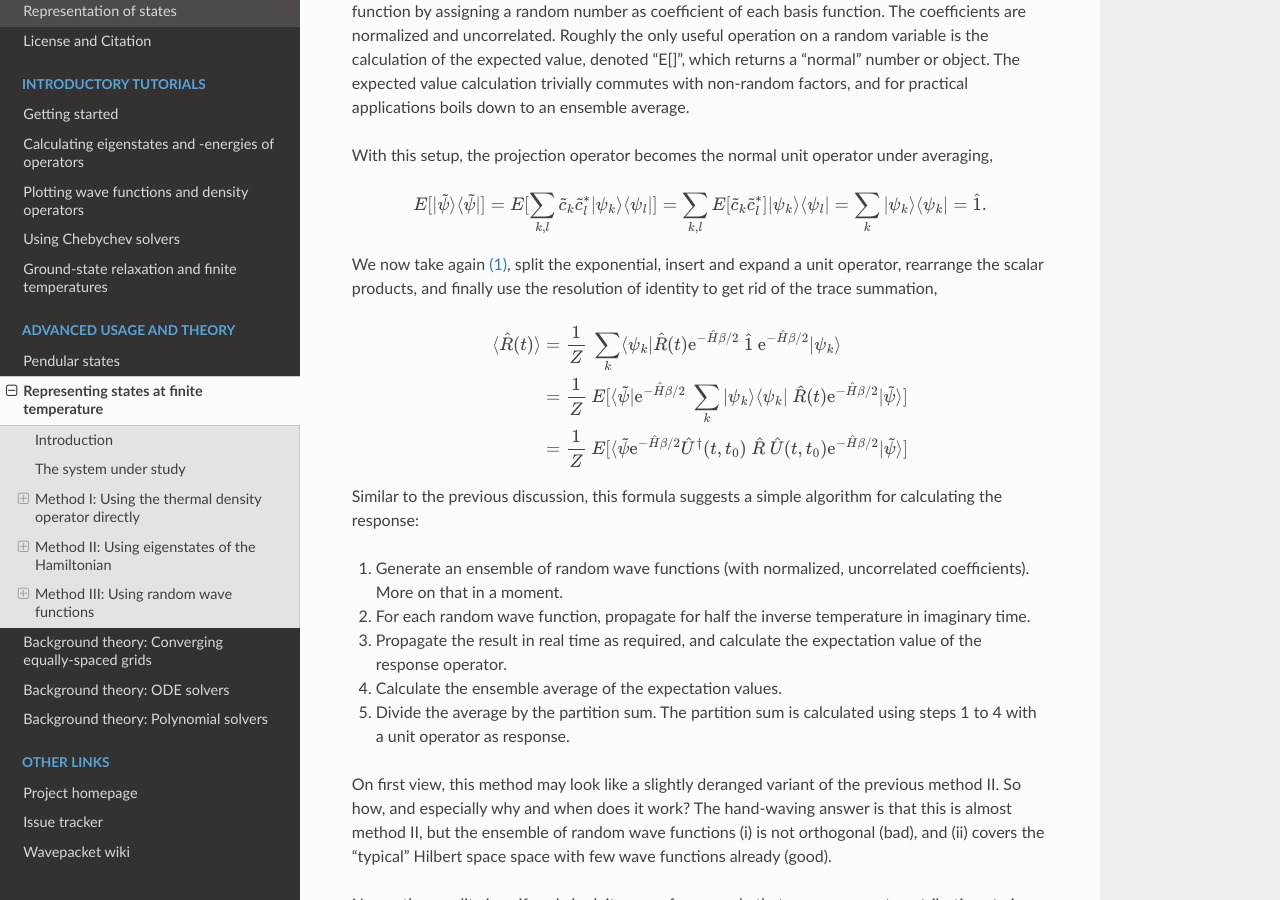
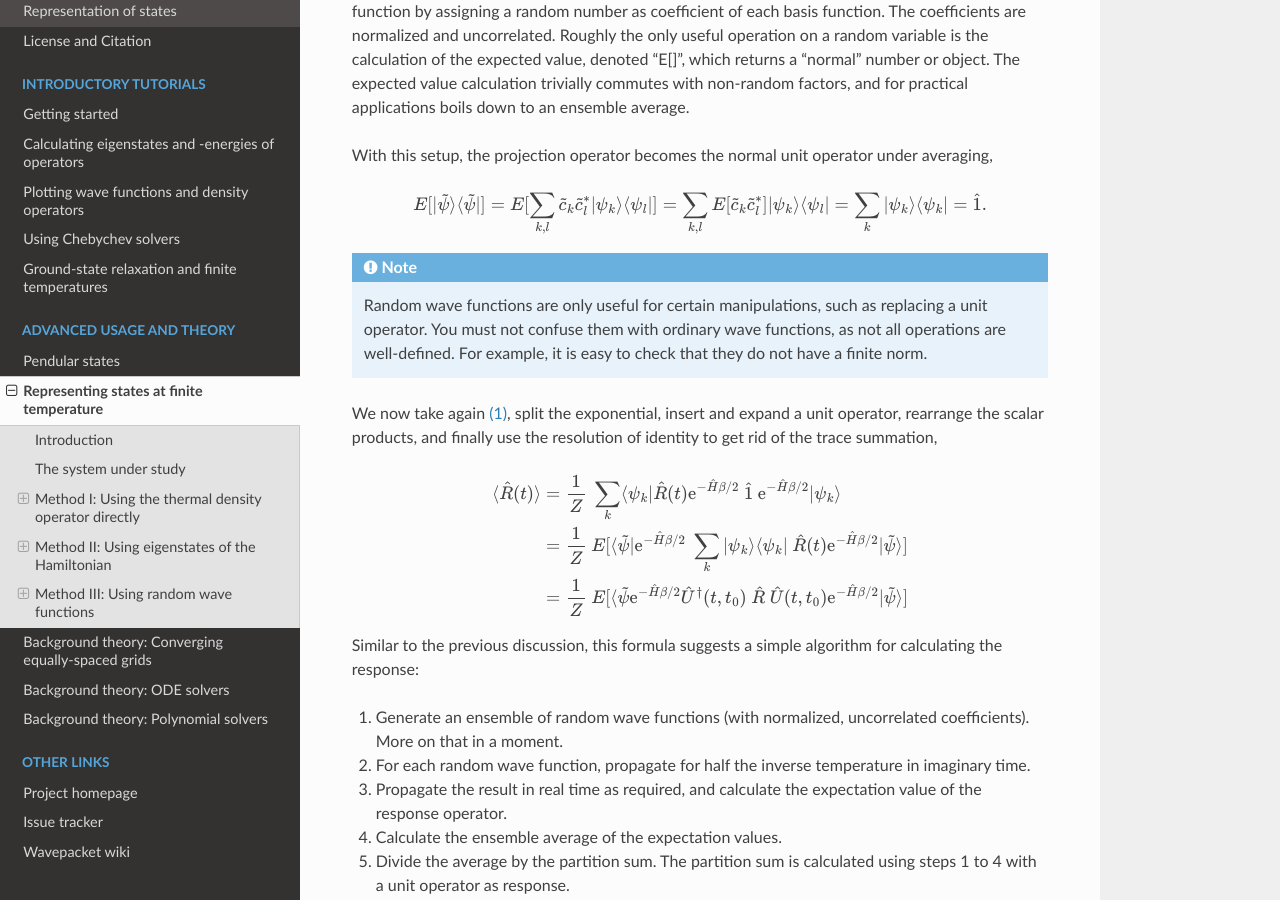
Before and after one commit to ulflor/wavepacket, a Sphinx documentation site: the page built from doc/advanced/thermal_states.md, in a window 1280 px wide and 900 px high, scrolled down 5944 px. Built offline with Sphinx 7.4.7 and the Read the Docs theme 3.1.0, drawn with Linux system fonts in a browser that asks for light colours; formulas are drawn with MathJax 3; pages that are not in the unit, such as notebooks, are missing from menus.

````diff
--- a/CHANGELOG.rst
+++ b/CHANGELOG.rst
@@ -38,6 +38,9 @@
 - (#48) The calculation of the population lacked an abs(), so the populations could
   be negative.
 - (#16) SoftRectangularFunction had no soft turnoff
+- Random wave functions were set up in the DVR, not in the default representation.
+  In general, this should cause an incorrect norm, but could change results in more
+  subtle ways.
 
 0.3
 ---
--- a/doc/advanced/thermal_states.md
+++ b/doc/advanced/thermal_states.md
@@ -322,6 +322,13 @@
         .
 $$
 
+```{note}
+Random wave functions are only useful for certain manipulations, such as replacing a unit operator.
+You must not confuse them with ordinary wave functions,
+as not all operations are well-defined.
+For example, it is easy to check that they do not have a finite norm.
+```
+
 We now take again [the response expression](#eq_response), split the exponential,
 insert and expand a unit operator, rearrange the scalar products, and finally use the resolution of identity
 to get rid of the trace summation,
````
Also changed, not shown: 2 other files.
